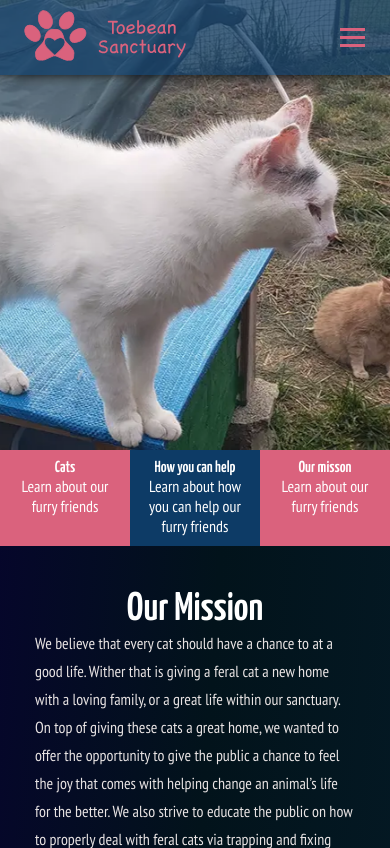
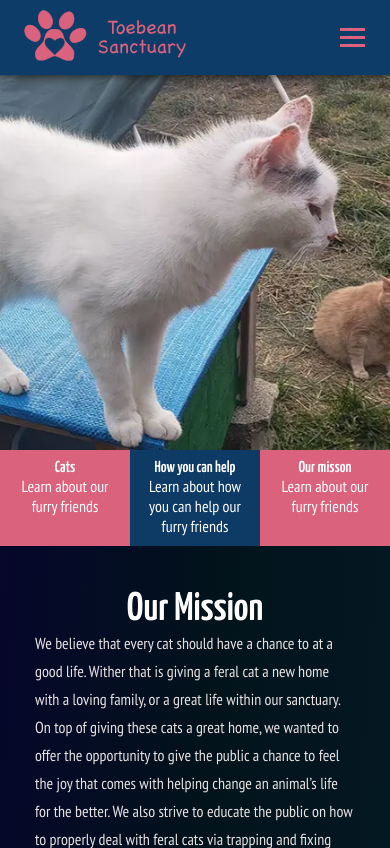
Before and after one commit to Friendfrie77/Web-240-Project, a Flask app: page / in a window 390 px wide. Shown: the top 848 px of the page. Run offline with Flask 3, Linux system fonts and the light colour scheme; some libraries are stand-ins or nearby versions.

Commit message:
last min changes

```diff
--- a/static/scripts/scripts.js
+++ b/static/scripts/scripts.js
@@ -1,8 +1,18 @@
 
 /* mobile hambuger menu */
+function noScroll() {
+  const hambuger = document.getElementById('hamburger-menu')
+  const body = document.getElementById('body')
+  if(hambuger.classList.contains('is-active')){
+    body.classList.add('noScroll')
+  }else{
+    body.classList.remove('noScroll')
+  }
+}
 $('.hamburger').click(function(){
 $    (".nav").toggleClass("mobile-nav");
 $    (this).toggleClass("is-active");
+     noScroll()
 });
 
 /* stick navbar */
--- a/static/style/_navgation.scss
+++ b/static/style/_navgation.scss
@@ -10,6 +10,9 @@
     z-index: 1000;
     position: relative;
     animation: navbarload $navbar-timing ease-in;
+    @include for-size(tablet-only){
+        background-color: hsla(209, 78%, 23%, 1);
+    }
 }
 .navbar img{
     height: 55px;
@@ -32,7 +35,7 @@
     .nav-item{
         transform: scale(0);
         animation: navitemgrow $navbar-timing;
-        animation-delay: $navbar-timing + ($navbar-timing/2);
+        animation-delay: $navbar-timing + calc($navbar-timing/2);
         animation-fill-mode: forwards;
         &:nth-child(5){
             padding-right: 15px;
@@ -46,19 +49,29 @@
         justify-content: start;
         top: 75px;
         width: 100vw;
-        // height: calc(100% - 105px);
         height: 100%;
         transform: translate(-100%);
         text-align: center;
-        overflow-x: scroll;
+        overflow-y: auto !important;
         .nav-item{
-            padding: 15px;
+            padding: 10px;
             &:first-child{
-                margin-top: 50px;
+                margin-top: 15px;
             }
             a{
                 font-size: 1.5rem;
             }
+        }
+    }
+    @include for-size(small-phone){
+        .nav-item{
+            padding: 10px;
+        }
+        &:first-child{
+            margin-top: 10px;
+        }
+        a{
+            font-size: 1.25rem;
         }
     }
 }
@@ -111,7 +124,7 @@
 .mobile-nav{
     @include for-size(tablet-only){
         transform: translate(-0%)!important;
-        background-color: hsla(209, 78%, 23%, .7);
+        background-color: hsla(209, 78%, 23%, 1);
         z-index: 100;
     }
 }
--- a/static/style/_reset.scss
+++ b/static/style/_reset.scss
@@ -17,6 +17,7 @@ html ,body{
 }
 body{
     overflow-x: hidden;
+
 }
 h1, h2, h3, i{
     font-family: $headline-font;
--- a/static/style/_volunteer.scss
+++ b/static/style/_volunteer.scss
@@ -74,7 +74,7 @@
     border-radius: 10px;
     width: 100%;
     padding: 20px;
-    background-color:hsla(209, 77.4, 22.5, .3);
+    background-color:hsla(209, 77.4%, 22.5%, .3);
     box-shadow: $drop-shadow;
     p{
         color: $headline-colors
@@ -140,7 +140,7 @@
     p{
         color: $headline-colors;
     }
-    @include for-size(tablet-only){
+    @include for-size(large-tablet){
         display: flex;
         flex-direction: column;
     }
--- a/static/style/_wrappers.scss
+++ b/static/style/_wrappers.scss
@@ -3,11 +3,17 @@
     display: flex;
     flex-direction: column;
     flex: 1;
-    min-height: 100vh;
+    min-height: 100%;
     min-width: 100%;
     margin: 0;
     background-color: black;
     background: linear-gradient(94deg, rgba(6,4,45,1) 0%, rgba(2,19,27,1) 34%, rgba(4,25,36,1) 64%, rgba(0,0,0,1) 100%);
+}
+.content-wrapper{
+    display: flex;
+    flex-direction: column;
+    justify-content: center;
+    overflow: hidden;
 }
 .footer-wrapper{
     display: grid;
--- a/static/style/style.css
+++ b/static/style/style.css
@@ -35,6 +35,10 @@
   src: url("../fonts/pt-sans-narrow-v17-latin-regular.eot"); /* IE9 Compat Modes */
   src: local(""), url("../fonts/pt-sans-narrow-v17-latin-regular.eot?#iefix") format("embedded-opentype"), url("../fonts/pt-sans-narrow-v17-latin-regular.woff2") format("woff2"), url("../fonts/pt-sans-narrow-v17-latin-regular.woff") format("woff"), url("../fonts/pt-sans-narrow-v17-latin-regular.ttf") format("truetype"), url("../fonts/pt-sans-narrow-v17-latin-regular.svg#PTSansNarrow") format("svg"); /* Legacy iOS */
 }
+.noScroll {
+  overflow-y: hidden !important;
+}
+
 /* scss page imports */
 /* page setup */
 * {
@@ -69,11 +73,18 @@ h1, h2, h3, i {
   display: flex;
   flex-direction: column;
   flex: 1;
-  min-height: 100vh;
+  min-height: 100%;
   min-width: 100%;
   margin: 0;
   background-color: black;
   background: linear-gradient(94deg, rgb(6, 4, 45) 0%, rgb(2, 19, 27) 34%, rgb(4, 25, 36) 64%, rgb(0, 0, 0) 100%);
+}
+
+.content-wrapper {
+  display: flex;
+  flex-direction: column;
+  justify-content: center;
+  overflow: hidden;
 }
 
 .footer-wrapper {
@@ -171,6 +182,11 @@ h1, h2, h3, i {
   position: relative;
   animation: navbarload 250ms ease-in;
 }
+@media (max-width: 768px) {
+  .navbar {
+    background-color: hsl(209, 78%, 23%);
+  }
+}
 
 .navbar img {
   height: 55px;
@@ -213,16 +229,27 @@ h1, h2, h3, i {
     height: 100%;
     transform: translate(-100%);
     text-align: center;
-    overflow-x: scroll;
+    overflow-y: auto !important;
   }
   .navbar .nav .nav-item {
-    padding: 15px;
+    padding: 10px;
   }
   .navbar .nav .nav-item:first-child {
-    margin-top: 50px;
+    margin-top: 15px;
   }
   .navbar .nav .nav-item a {
     font-size: 1.5rem;
+  }
+}
+@media (max-width: 320px) {
+  .navbar .nav .nav-item {
+    padding: 10px;
+  }
+  .navbar .nav:first-child {
+    margin-top: 10px;
+  }
+  .navbar .nav a {
+    font-size: 1.25rem;
   }
 }
 
@@ -279,7 +306,7 @@ h1, h2, h3, i {
 @media (max-width: 768px) {
   .mobile-nav {
     transform: translate(0%) !important;
-    background-color: hsla(209, 78%, 23%, 0.7);
+    background-color: hsl(209, 78%, 23%);
     z-index: 100;
   }
 }
@@ -1262,7 +1289,7 @@ footer .copy {
 .job-description p {
   color: #fff;
 }
-@media (max-width: 768px) {
+@media (max-width: 1050px) {
   .job-description {
     display: flex;
     flex-direction: column;
--- a/static/style/style.scss
+++ b/static/style/style.scss
@@ -14,6 +14,9 @@ $padding: 1rem;
 $navbar-timing: 250ms;
 /* mixins */
 @mixin for-size($size){
+    @if $size == large-tablet{
+        @media (max-width: 1050px){ @content;}
+    }
     @if $size == tablet-only{
         @media (max-width: 768px){ @content;}
     }
@@ -25,6 +28,9 @@ $navbar-timing: 250ms;
     }
     @if $size == phone-only{
         @media (max-width: 425px){ @content;}
+    }
+    @if $size == small-phone{
+        @media (max-width: 320px){ @content;}
     }
     @if $size == small-desktop{
         @media (max-width: 1300px){@content;}
@@ -106,6 +112,10 @@ $navbar-timing: 250ms;
 
   $headline-font: 'Yanone Kaffeesatz', sans-serif;
   $content-font:  'PT Sans Narrow', sans-serif;
+
+  .noScroll{
+    overflow-y: hidden !important;
+  }
 /* scss page imports */
 @import './reset';
 @import './wrappers';
--- a/templates/layout.html
+++ b/templates/layout.html
@@ -18,7 +18,7 @@
         {% endblock %}
         <script src="../static/scripts/scripts.js" async defer></script>
     </head>
-    <body>
+    <body id='body'>
         <div class="wrapper">
             <div class="nav-wrapper" id="navbar">
                 <nav class="navbar" id="nav">
```
Also changed, not shown: 1 other file.
